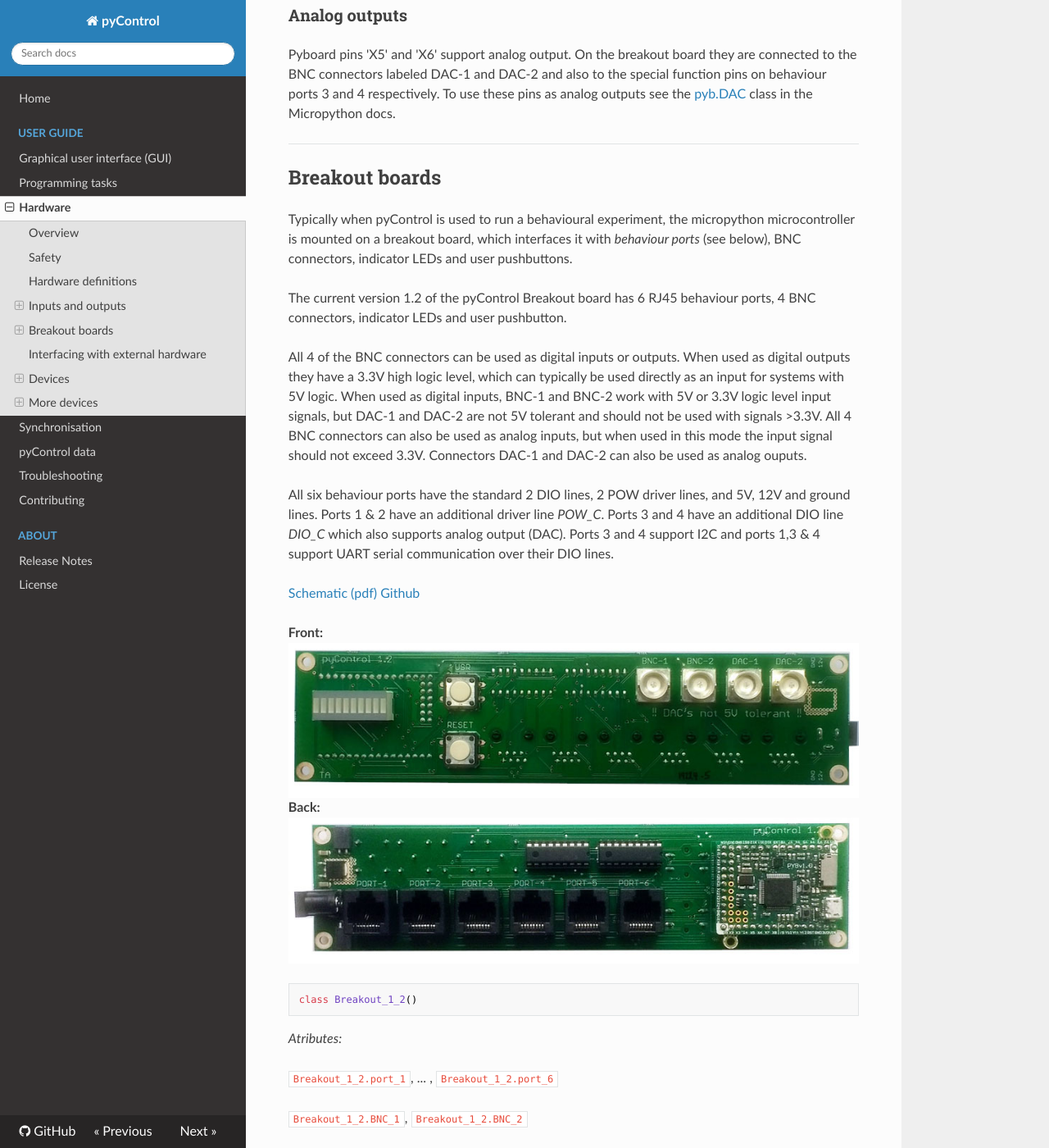
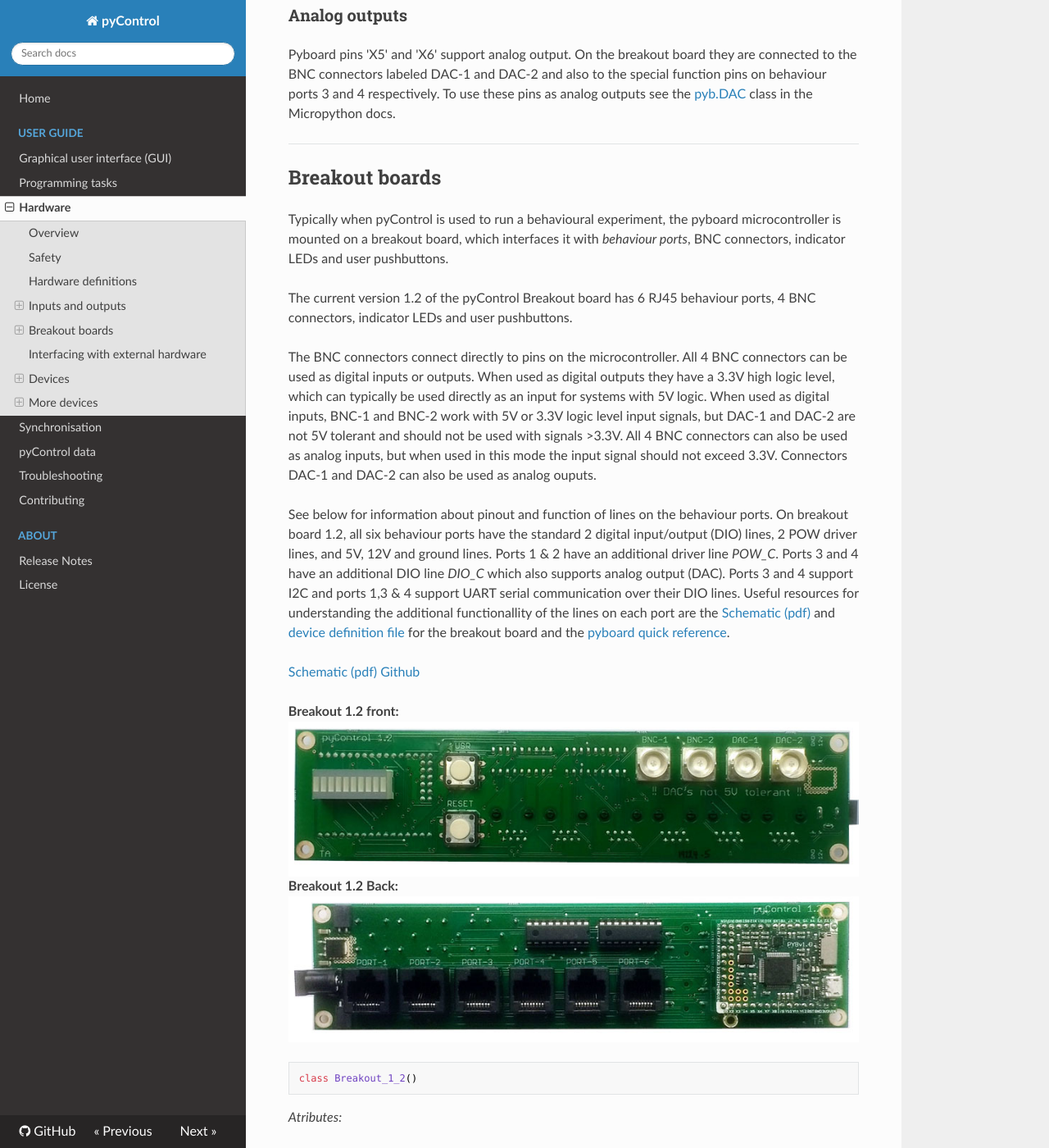
Before and after one commit to pyControl/docs, an MkDocs documentation site: the page built from docs/user-guide/hardware.md, in a window 1280 px wide and 1400 px high, scrolled down 5303 px. Shown: the whole window at 82% size. Built offline with MkDocs 1.6.1, drawn with Linux system fonts in a browser that asks for light colours; nearby versions of some CDN libraries; some of the changed text lies outside the part shown.

Commit message:
- Changed information on current limits for driver lines to match linked application note. - Other small changes to breakout board and behaviour port docs

````diff
--- a/docs/user-guide/hardware.md
+++ b/docs/user-guide/hardware.md
@@ -176,19 +176,19 @@
 
 ## Breakout boards
 
-Typically when pyControl is used to run a behavioural experiment, the micropython microcontroller is mounted on a breakout board, which interfaces it with *behaviour ports* (see below), BNC connectors, indicator LEDs and user pushbuttons.
+Typically when pyControl is used to run a behavioural experiment, the pyboard microcontroller is mounted on a breakout board, which interfaces it with *behaviour ports*, BNC connectors, indicator LEDs and user pushbuttons.
 
-The current version 1.2 of the pyControl Breakout board has 6 RJ45 behaviour ports, 4 BNC connectors, indicator LEDs and user pushbutton.
+The current version 1.2 of the pyControl Breakout board has 6 RJ45 behaviour ports, 4 BNC connectors, indicator LEDs and user pushbuttons.
 
-All 4 of the BNC connectors can be used as digital inputs or outputs.  When used as digital outputs they have a 3.3V high logic level, which can typically be used directly as an input for systems with 5V logic.  When used as digital inputs, BNC-1 and BNC-2 work with 5V  or 3.3V logic level input signals, but DAC-1 and DAC-2 are not 5V tolerant and should not be used with signals >3.3V.   All 4 BNC connectors can also be used as analog inputs, but when used in this mode the input signal should not exceed 3.3V.  Connectors DAC-1 and DAC-2 can also be used as analog ouputs.
+The BNC connectors connect directly to pins on the microcontroller.  All 4 BNC connectors can be used as digital inputs or outputs.  When used as digital outputs they have a 3.3V high logic level, which can typically be used directly as an input for systems with 5V logic.  When used as digital inputs, BNC-1 and BNC-2 work with 5V  or 3.3V logic level input signals, but DAC-1 and DAC-2 are not 5V tolerant and should not be used with signals >3.3V.   All 4 BNC connectors can also be used as analog inputs, but when used in this mode the input signal should not exceed 3.3V.  Connectors DAC-1 and DAC-2 can also be used as analog ouputs.
 
-All six behaviour ports have the standard 2 DIO lines, 2 POW driver lines, and 5V, 12V and ground lines.  Ports 1 & 2 have an additional driver line *POW_C*.  Ports 3 and 4 have an additional DIO line *DIO_C* which also supports analog output (DAC).  Ports 3 and 4 support I2C and ports 1,3 & 4 support UART serial communication over their DIO lines.
+See below for information about pinout and function of lines on the behaviour ports.  On breakout board 1.2, all six behaviour ports have the standard 2 digital input/output (DIO) lines, 2 POW driver lines, and 5V, 12V and ground lines.  Ports 1 & 2 have an additional driver line *POW_C*.  Ports 3 and 4 have an additional DIO line *DIO_C* which also supports analog output (DAC).  Ports 3 and 4 support I2C and ports 1,3 & 4 support UART serial communication over their DIO lines.  Useful resources for understanding the additional functionallity of the lines on each port are the [Schematic (pdf)](../media/hardware/breakout-1-2-sch.pdf) and [device definition file](https://github.com/pyControl/code/blob/master/devices/_breakout_1_2.py) for the breakout board and the [pyboard quick reference](https://docs.micropython.org/en/latest/pyboard/quickref.html).
 
 [Schematic (pdf)](../media/hardware/breakout-1-2-sch.pdf)     [Github](https://github.com/pyControl/hardware/tree/master/Breakout_board)
 
-**Front:**
+**Breakout 1.2 front:**
 ![Breakout 1.2 front](../media/hardware/breakout-1-2-front.jpg)
-**Back:**
+**Breakout 1.2 Back:**
 ![Breakout 1.2 back](../media/hardware/breakout-1-2-back.jpg)
 
 ```python
@@ -244,17 +244,19 @@
 | Special function             | 5                    |
 
 !!! note "Current draw"
-    When connecting custom devices to behaviour ports it is important to consider the amount of current they will draw.  Several components limit the maximum current that can safely be drawn:
+    When connecting custom devices to behaviour ports it is important to consider the amount of current they will draw.  Several factors limit the maximum current that can safely be drawn:
 
-    - The driver ICs on driver lines (see below) can sink up to 150mA per driver line.
-    - Cat 5 network cable (used to connect devices to behaviour ports) can carry up to 0.6A per conductor.  The maximum current that can safely be drawn in total from the 12V and 5V lines on the behaviour port is 0.6A as all the current returns via the ground line.
+    - Cat 5 network cable (used to connect devices to behaviour ports) uses 24AWG wires for each conductor.  600mA is a conservative estimate for the maximum safe current per conductor (see [here](https://www.powerstream.com/Wire_Size.htm)).
+    - The ICs which control the driver (POW) lines (see below) can only sink a certain amount of current without overheating.  The maximum safe current depends on the number of driver lines on a single IC that are on at the same time.  Currents up to 200mA are OK irrespective of the number of driver lines on.  The maximum current with 4 lines on continuously is 300mA, and with a single line 400mA. One IC controls the driver lines for ports 1-3 and annother for ports 4-6. For more information see this [application note](https://toshiba.semicon-storage.com/info/docget.jsp?did=30610).
     - The voltage regulator on the breakout board that powers the behaviour port 5V lines can source aproximately 300mA of current, which is shared by the 5V lines on all behaviour ports.
+
+The behaviour port digital input/output (DIO) lines connect directly to pins on the microcontroller.  All DIO lines can be used as either digital inputs or outputs. These lines use 3.3V logic but can generally be interfaced directly with 5V logic systems and are 5V tolerant.  Some of the microcontroller pins on DIO lines have additional analog input/output or serial communication capability (see above).
 
 The power driver lines are for controlling loads that need higher currents or voltages than can be provided directly from a microcontroller pin.  These lines are connected to low side driver ICs ([datasheet](https://toshiba.semicon-storage.com/info/docget.jsp?did=29893)) on the breakout board, which are in turn controlled by pins on the microcontroller. Low side drivers connect the negative side of the load to ground when turned on:
 
 ![Driver diagram](../media/hardware/driver-diagram.jpg)
 
-The positive side of the load can be connected to any voltage up to +12V.  Each driver line can sink up to 150mA of current. Putting more current through the driver lines can damage the driver IC, and could pose a fire risk.  The driver ICs are mounted in sockets and can be easily replaced if damaged.  The driver ICs have built in clamp diodes connected to the +12V supply so can be used directly to drive inductive loads such as solenoids.
+The positive side of the load can be connected to any voltage up to +12V.  Each driver line can sink 200mA of current, with higher currents possible under some conditions (see above).  The driver ICs are mounted in sockets and can be easily replaced if damaged.  They have built in clamp diodes connected to the +12V supply so can be used directly to drive inductive loads such as solenoids.
 
 The driver lines can be used as digital outputs by connecting them to a positive voltage via a pull-up resistor:
 
````
Also changed, not shown: other parts of docs/user-guide/hardware.md (+1 -1 lines).
